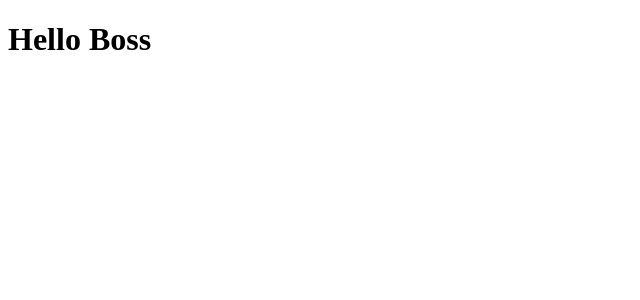
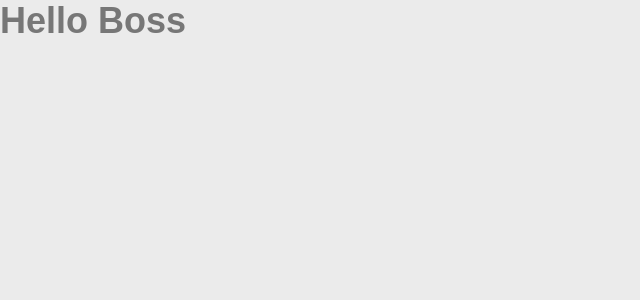
Before and after one commit to Muramatsu2602/eagle-edu-project, a React (Create React App) app in the folder web/: page / in a window 1280 px wide. Shown: the top 300 px of the page, without its empty margins (0-640 px from the left). Built offline with nearby package versions, Linux system fonts and the light colour scheme.

Commit message:
Add global css with root: colour scheme

```diff
--- a/web/src/App.js
+++ b/web/src/App.js
@@ -1,4 +1,6 @@
 import Routes from "./routes";
+
+import "./styles/global.css";
 
 function App() {
   return (
--- /dev/null
+++ b/web/src/styles/global.css
@@ -0,0 +1,98 @@
+:root {
+  --gray: #687281;
+  --gray-dark: #323f52;
+  --primary: #0061f2;
+  --secondary: #6900c7;
+  --success: #00ac69;
+  --info: #00cfd5;
+  --warning: #f4a100;
+  --danger: #e81500;
+  --light: #eff3f9;
+  --dark: #1f2d41;
+  --black: #000;
+  --white: #fff;
+  --red: #e81500;
+  --orange: #f76400;
+  --yellow: #f4a100;
+  --green: #00ac69;
+  --teal: #00ba94;
+  --cyan: #00cfd5;
+  --blue: #0061f2;
+  --indigo: #5800e8;
+  --purple: #6900c7;
+  --pink: #e30059;
+  --red-soft: #eec7c7;
+  --orange-soft: #f1d6c7;
+  --yellow-soft: #f0e3c7;
+  --green-soft: #bfe5dc;
+  --teal-soft: #bfe8e5;
+  --cyan-soft: #bfecf2;
+  --blue-soft: #bfd6f8;
+  --indigo-soft: #d1c2f6;
+  --purple-soft: #d4c2ef;
+  --pink-soft: #edc2d9;
+  --primary-soft: #bfd6f8;
+  --secondary-soft: #d4c2ef;
+  --success-soft: #bfe5dc;
+  --info-soft: #bfecf2;
+  --warning-soft: #f0e3c7;
+  --danger-soft: #eec7c7;
+  --breakpoint-xs: 0;
+  --breakpoint-sm: 576px;
+  --breakpoint-md: 768px;
+  --breakpoint-lg: 992px;
+  --breakpoint-xl: 1200px;
+  --font-family-sans-serif: "Metropolis", -apple-system, BlinkMacSystemFont,
+    "Segoe UI", Roboto, "Helvetica Neue", Arial, sans-serif, "Apple Color Emoji",
+    "Segoe UI Emoji", "Segoe UI Symbol", "Noto Color Emoji";
+  --font-family-monospace: SFMono-Regular, Menlo, Monaco, Consolas,
+    "Liberation Mono", "Courier New", monospace;
+
+  --text-small: 16px;
+  --text-medium: 18px;
+  --text-big: 24px;
+  --text-bigger: 36px;
+  --text-thicc: 48px;
+  --text-extra-thicc: 56px;
+  --text-titan: 144px;
+}
+
+* {
+  margin: 0;
+  padding: 0;
+  box-sizing: border-box;
+}
+
+body {
+  color: #777777;
+  background: #ebebeb;
+
+  /* Hide scrollbar for IE, Edge and Firefox */
+  -ms-overflow-style: none; /* IE and Edge */
+  scrollbar-width: none; /* Firefox */
+
+  -webkit-font-smoothing: antialiased;
+  -moz-osx-font-smoothing: grayscale;
+}
+
+/* *,
+  *:before,
+  *:after {
+    box-sizing: inherit;
+  } */
+
+/* Hide scrollbar for Chrome, Safari and Opera */
+body::-webkit-scrollbar {
+  display: none;
+}
+
+body,
+input,
+button,
+textarea {
+  font: 400 18px --font-family-sans-serif, sans-serif;
+}
+
+button:focus {
+  outline: none !important;
+}
```
Also changed, not shown: web/src/pages/home/home.module.css (added).
